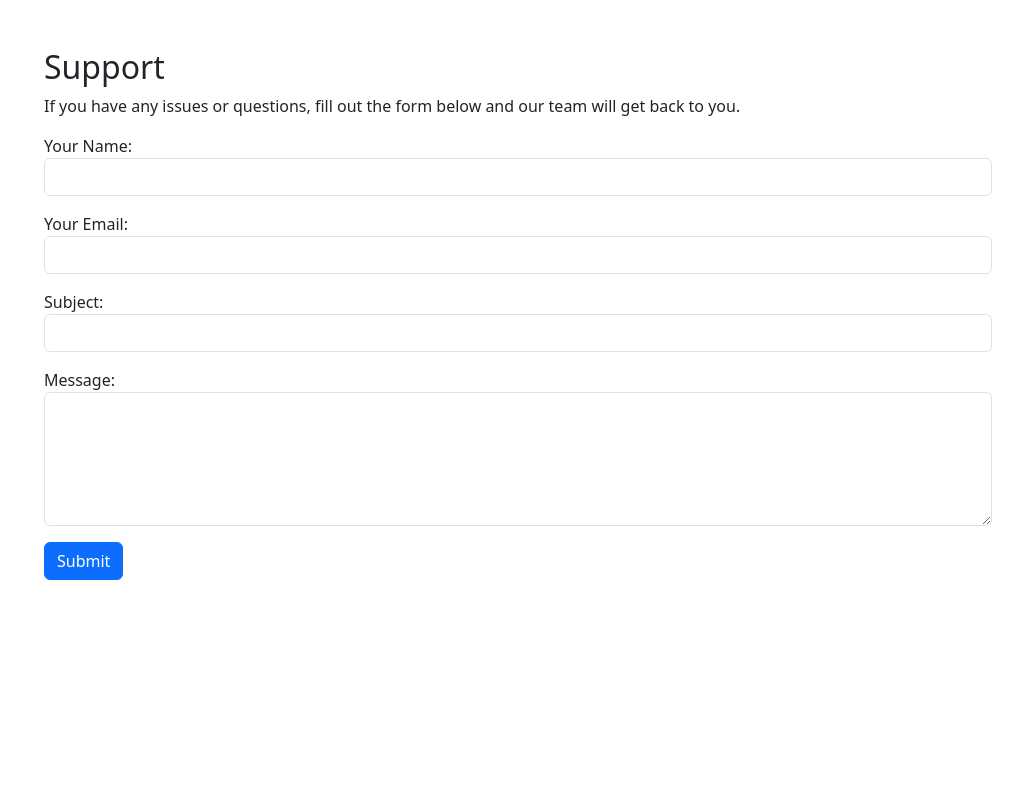
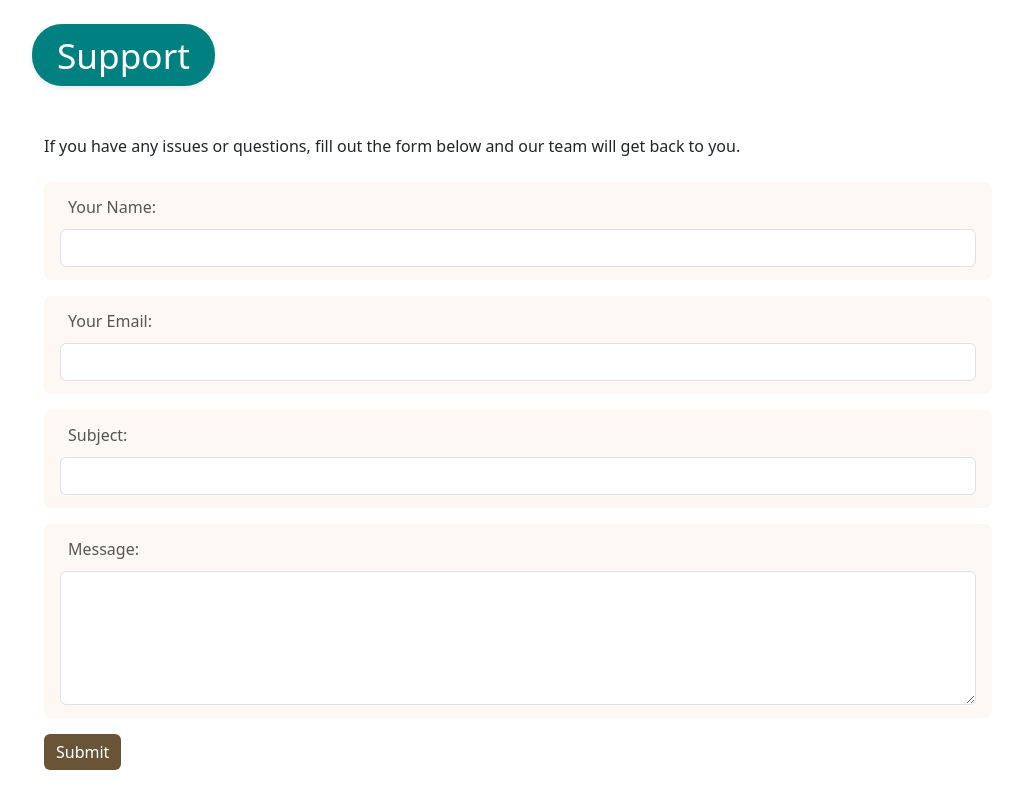
Before and after one commit to salmaan1-btm/C3-Digital, a Django app: page /support/ in a window 1280 px wide. Shown: the whole page, without its empty margins (252-1275 px from the left). Run offline with Django 5.2, Linux system fonts and the light colour scheme; some libraries are stand-ins or nearby versions.

Commit message:
Applied color theme changes

```diff
--- a/Apps/C3_app1/templates/C3_app1/add_inventory.html
+++ b/Apps/C3_app1/templates/C3_app1/add_inventory.html
@@ -9,6 +9,6 @@
 <form action="{% url 'C3_app1:add_inventory' %}" method='post'>
     {% csrf_token %}
     {{ form.as_p }}
-    <button class = "btn btn-primary" name="submit">Update inventory</button>
+    <button class = "btn btn-brown" name="submit">Update inventory</button>
 </form>
 {% endblock %}
--- a/Apps/C3_app1/templates/C3_app1/new_claim.html
+++ b/Apps/C3_app1/templates/C3_app1/new_claim.html
@@ -8,6 +8,6 @@
 <form action="{% url 'C3_app1:new_claim' %}" method='post'>
     {% csrf_token %}
     {{ form.as_p }}
-    <button class = "btn btn-primary" name="submit">Add Claim</button>
+    <button class = "btn btn-brown" name="submit">Add Claim</button>
 </form>
 {% endblock content %}
--- a/Apps/C3_app1/templates/C3_app1/new_product.html
+++ b/Apps/C3_app1/templates/C3_app1/new_product.html
@@ -7,6 +7,6 @@
 <form action="{% url 'C3_app1:new_product' %}" method='post' enctype="multipart/form-data">
     {% csrf_token %}
     {{ form.as_p }}
-    <button class = "btn btn-primary" name="submit">Add product</button>
+    <button class = "btn btn-brown" name="submit">Add product</button>
 </form>
 {% endblock content %}
--- a/Apps/C3_app1/templates/C3_app1/new_sales.html
+++ b/Apps/C3_app1/templates/C3_app1/new_sales.html
@@ -8,6 +8,6 @@
 <form action="{% url 'C3_app1:new_sales' %}" method='post'>
     {% csrf_token %}
     {{ form.as_p }}
-    <button class = "btn btn-primary" name="submit">Add sales transaction</button>
+    <button class = "btn btn-brown" name="submit">Add sales transaction</button>
 </form>
 {% endblock content %}
--- a/Apps/C3_app1/templates/C3_app1/settings.html
+++ b/Apps/C3_app1/templates/C3_app1/settings.html
@@ -1,7 +1,10 @@
 {% extends 'base_settings.html' %}
 {% block title %}Account Settings{% endblock %}
 {% block content %}
-<h2>Account Settings</h2>
+
+<header>
+    <h1 class="page-header">Account Settings</h1>
+</header>
 
 <div class="card mb-3">
     <div class="card-header">Personal Information</div>
--- a/Apps/C3_app1/templates/C3_app1/support.html
+++ b/Apps/C3_app1/templates/C3_app1/support.html
@@ -1,15 +1,40 @@
 {% extends "base.html" %}
 {% block title %}Support{% endblock %}
 {% block content %}
+
+<header>
+    <h1 class="page-header">Support</h1>
+</header>
 <div class="container mt-4">
-    <h2>Support</h2>
     <p>If you have any issues or questions, fill out the form below and our team will get back to you.</p>
 
-    <form method="post">
+    <form method="post" class="mt-4">
         {% csrf_token %}
-        {{ form.as_p }}
-        <button type="submit" class="btn btn-primary">Submit</button>
-    </form>
+
+        <fieldset class="form-box mb-3">
+          <legend>Your Name:</legend>
+          {{ form.name }}
+        </fieldset>
+
+        <fieldset class="form-box mb-3">
+          <legend>Your Email:</legend>
+          {{ form.email }}
+        </fieldset>
+
+        <fieldset class="form-box mb-3">
+          <legend>Subject:</legend>
+          {{ form.subject }}
+        </fieldset>
+
+        <fieldset class="form-box mb-3">
+          <legend>Message:</legend>
+          {{ form.message }}
+        </fieldset>
+
+        <button type="submit" class="btn btn-brown">Submit</button>
+      </form>
+
+
 
     {% if messages %}
         <div class="mt-3">
--- a/Apps/C3_app1/templates/C3_app1/view_products.html
+++ b/Apps/C3_app1/templates/C3_app1/view_products.html
@@ -27,7 +27,7 @@
 
           <div class="mt-auto">
             <a href="{% url 'C3_app1:edit_product' product.id %}"
-            class = "btn btn-sm btn-outline-primary">Edit product</a>
+            class = "btn btn-sm btn-outline-brown">Edit product</a>
 
           </div>
         </div>
--- a/requirements.txt
+++ b/requirements.txt
@@ -5,7 +5,6 @@ Django==3.2.25
 django-extensions==3.2.3
 fonttools==4.57.0
 kiwisolver==1.4.8
-legacy-cgi==2.6.3
 matplotlib==3.10.1
 numpy==2.2.4
 packaging==24.2
@@ -13,7 +12,7 @@ pandas==2.2.3
 pillow==11.1.0
 pyparsing==3.2.3
 PyQt5==5.15.11
-PyQt5-Qt5==5.15.16
+PyQt5-Qt5==5.15.2
 PyQt5_sip==12.17.0
 python-dateutil==2.9.0.post0
 pytz==2025.1
--- a/static/css/nav.css
+++ b/static/css/nav.css
@@ -100,3 +100,105 @@ body .sidebar {
     overflow: hidden;
     text-overflow: ellipsis;
 }
+
+
+/* Custom light greyish brown button */
+.btn-dashboard {
+    background-color: #695438; /* Light greyish brown */
+    color: white;
+    border: none;
+    padding: 5px 12px;
+    font-size: 0.9rem;
+    border-radius: 5px;
+    transition: background-color 0.3s ease;
+}
+
+.btn-dashboard:hover {
+    background-color: #b0a99f;
+    color: white;
+}
+
+
+
+.btn-outline-brown {
+    color: #6e4f3a; /* brown text */
+    border: 2px solid #6e4f3a;
+    background-color: transparent;
+    transition: all 0.3s ease;
+}
+
+.btn-outline-brown:hover {
+    background-color: #6e4f3a;
+    color: #fff;
+}
+
+
+
+
+
+
+
+
+
+
+
+
+
+.form-box {
+    border: 1px solid #fdf8f3;
+    border-radius: 8px;
+    padding: 12px 15px;
+    background-color: #fdf8f3;
+    position: relative;
+  }
+
+  .form-box legend {
+    font-size: 1rem;
+    font-weight: 500;
+    color: #555;
+    padding: 0 8px;
+    margin-bottom: 10px;
+  }
+
+
+
+
+
+
+/* Color only class */
+.btn-brown {
+    background-color: #695438;
+    color: white;
+    border: none;
+    transition: background-color 0.3s ease;
+}
+
+.btn-brown:hover {
+    background-color: #b0a99f;
+    color: white;
+}
+
+/* Reusable layout utility */
+.btn-standard {
+    padding: 10px 20px;
+    border-radius: 8px;
+    font-size: 1rem;
+    display: inline-block;
+    text-align: center;
+}
+
+
+
+
+
+.page-header {
+    display: inline-block;
+    font-size: 2.2rem;
+    font-weight: 300; /* lighter weight */
+    background-color: #008080; /* classic teal */
+    color: white;
+    padding: 10px 25px;
+    border-radius: 30px;
+    margin-bottom: 1.5rem;
+    box-shadow: 0 2px 5px rgba(0, 0, 0, 0.1); /* subtle shadow */
+}
```
Also changed, not shown: Apps/C3_app1/templates/C3_app1/claims.html (+6 -5 lines), Apps/C3_app1/templates/C3_app1/index.html (+4 -4 lines), Apps/C3_app1/templates/C3_app1/inventory.html (+11 -6 lines), Apps/C3_app1/templates/C3_app1/password_change.html (+6 -2 lines), Apps/C3_app1/templates/C3_app1/sales_p.html (+5 -5 lines), static/images/c3 Logo.png (added).
